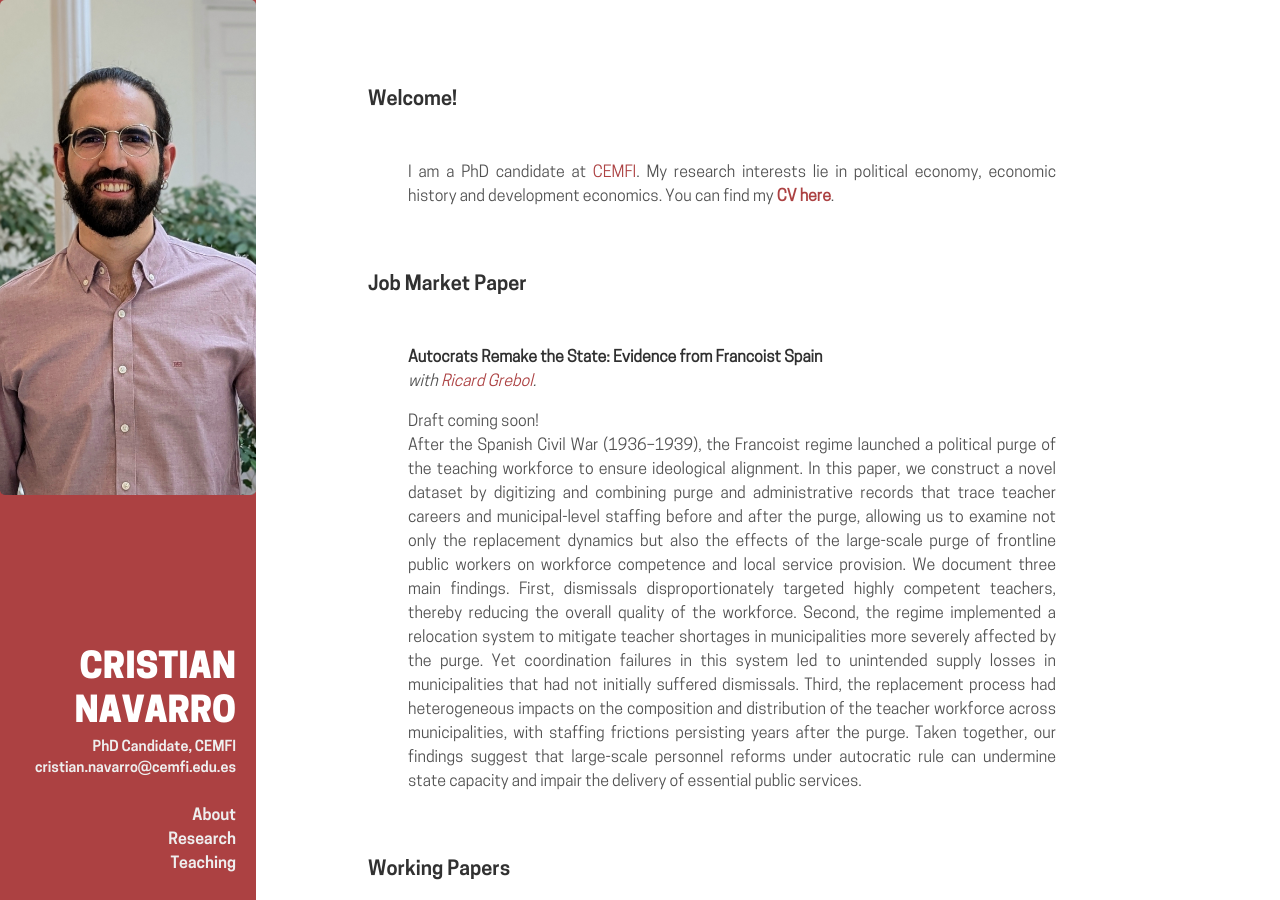
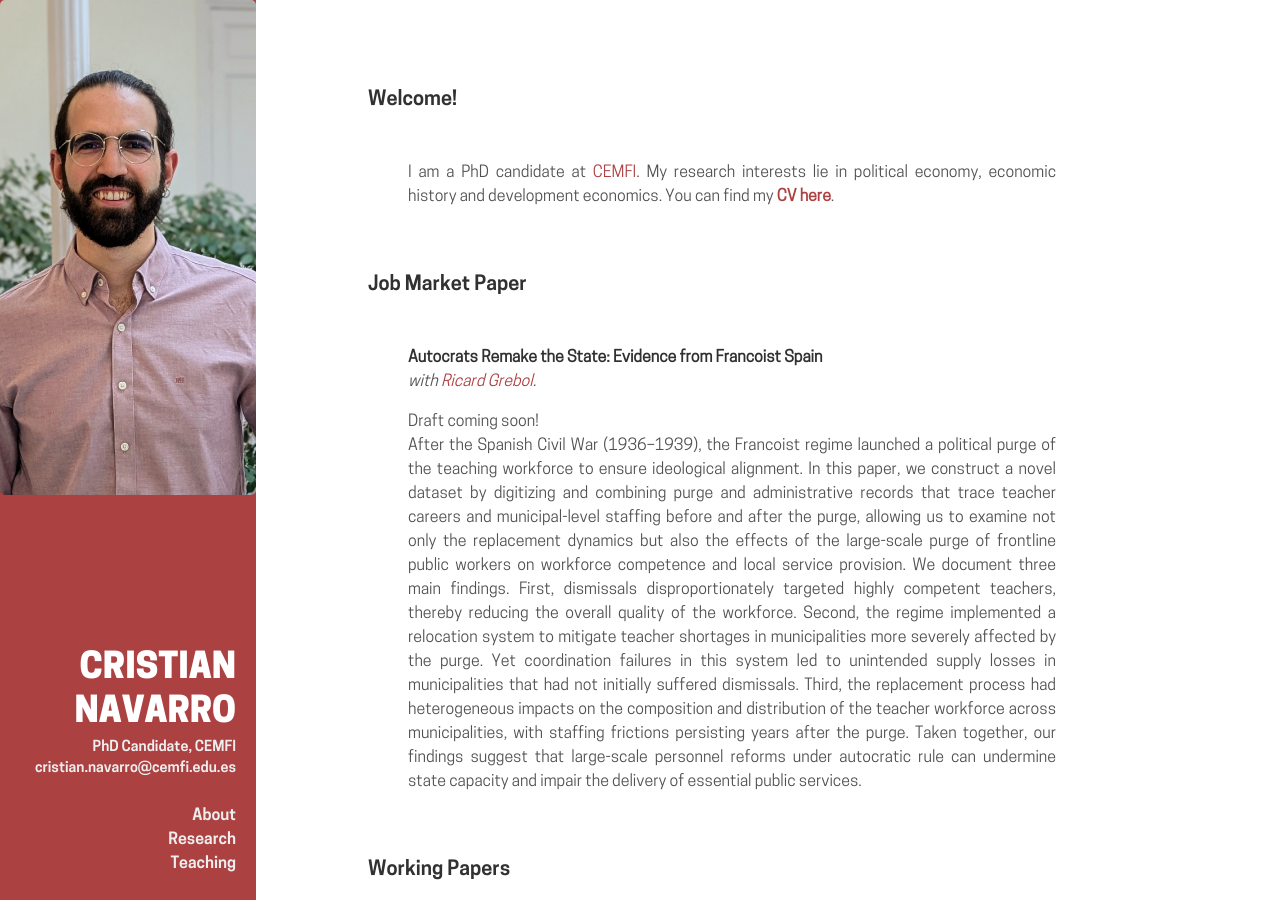
Before and after one commit to cnavarroserrano/cnavarroserrano.github.io, a Jekyll site: the page built from index.md, in a window 1280 px wide and 900 px high. Built offline with Jekyll 4.4.1, drawn with Linux system fonts in a browser that asks for light colours; some web fonts are replaced.

Commit message:
last fixes

```diff
--- a/_includes/sidebar.html
+++ b/_includes/sidebar.html
@@ -45,7 +45,7 @@
 
 <div class="sidebar">
   <div class="sidebar-inner">
-    <img src="/photos/portrait_shorter.jpg" class="sidebar-photo" alt="Foto">
+    <img src="/photos/portrait_shorter2.jpg" class="sidebar-photo" alt="Foto">
   <!-- <div class="container sidebar-sticky"> This line fixes the sidebar, with the disadvantage of it not fitting some screen proportions -->
   <div class="sidebar-about">
         <!-- <img src="/photos/PELLO (53).jpg" alt="Pello" class="inline"/>  --> <!---  Vertical pic, original  --->
--- a/index.md
+++ b/index.md
@@ -151,7 +151,6 @@
 
 <h3 id="working-in-progress">Work in Progress</h3>
 <br/>
-
 <dl>
   <dt class="indented"><strong><p class="indented" style="margin: 0;">Ballot Measures, Political Advertising, and Contribution Caps</p></strong></dt>
   <dd class="indented"><p><i>with <a href="https://pelloaspuru.github.io/" target="_blank">Pello Aspuru</a>.</i></p></dd>
@@ -169,18 +168,17 @@
 <dl>
   <dt class="indented"><strong><p class="indented" style="margin: 0;">Uncertainty and Information (Microeconomics II)</p></strong></dt>
   <dd class="indented">
+    <p>
     CEMFI graduate course. <br>
     Teaching assistant for Professor Guillermo Caruana. Winter 2024, 2025. <br>
-    <!-- Find teaching evaluations <strong><a href="teaching/2020_21_RCP_TA_evaluation.pdf" target="_blank">here</a></strong> and
-    <strong><a href="teaching/2021_22_RCP_TA_evaluation.pdf" target="_blank">here</a></strong>. <br>
-    <i>Best teaching assistant award, 2022.</i> -->
+    </p>
   </dd>
-
   <dt class="indented"><strong><p class="indented" style="margin: 0;">Markets and Organizations</p></strong></dt>
   <dd class="indented">
+    <p>
     CEMFI graduate course. <br>
     Teaching assistant for Professor Guillermo Caruana and Wouter Vergote. Spring 2023. <br>
-    <!-- Find teaching evaluations <strong><a href="teaching/2020_21_UA_TA_evaluation.pdf" target="_blank">here</a></strong>. -->
+    </p>
   </dd>
 </dl>
 
@@ -190,7 +188,7 @@
 <h3 id="pre-phd-pubs">Pre-PhD Publications</h3>
 <br/>
 <dl>
-  <dt class="indented"><strong><p class="indented" style="margin: 0;">Globalisation and natural resource abundance. Is export diversification possible? A comparison of export composition in Chile and Norway, 1870-2017</p></strong></dt>
+  <dt class="indented"><strong><p class="indented" style="margin: 0;"><a href="https://link.springer.com/chapter/10.1007/978-3-030-71044-6_2" target="_blank">Globalisation and natural resource abundance. Is export diversification possible? A comparison of export composition in Chile and Norway, 1870-2017</a></p></strong></dt>
   <dd class="indented"><p><i>with <a href="https://webgrec.ub.edu/webpages/000005/cas/mbadia.ub.edu.html" target="_blank">Marc Badia-Miró</a>, <a href="https://joseperescajias.com/" target="_blank">José Peres-Cajías</a> and <a href="https://webgrec.ub.edu/webpages/000005/cas/annacarrerasmarin.ub.edu.html" target="_blank">Anna Carreras Marin</a> .</i></p>
   </dd>
 </dl>
```
Also changed, not shown: photos/portrait_shorter2.jpg (added).
